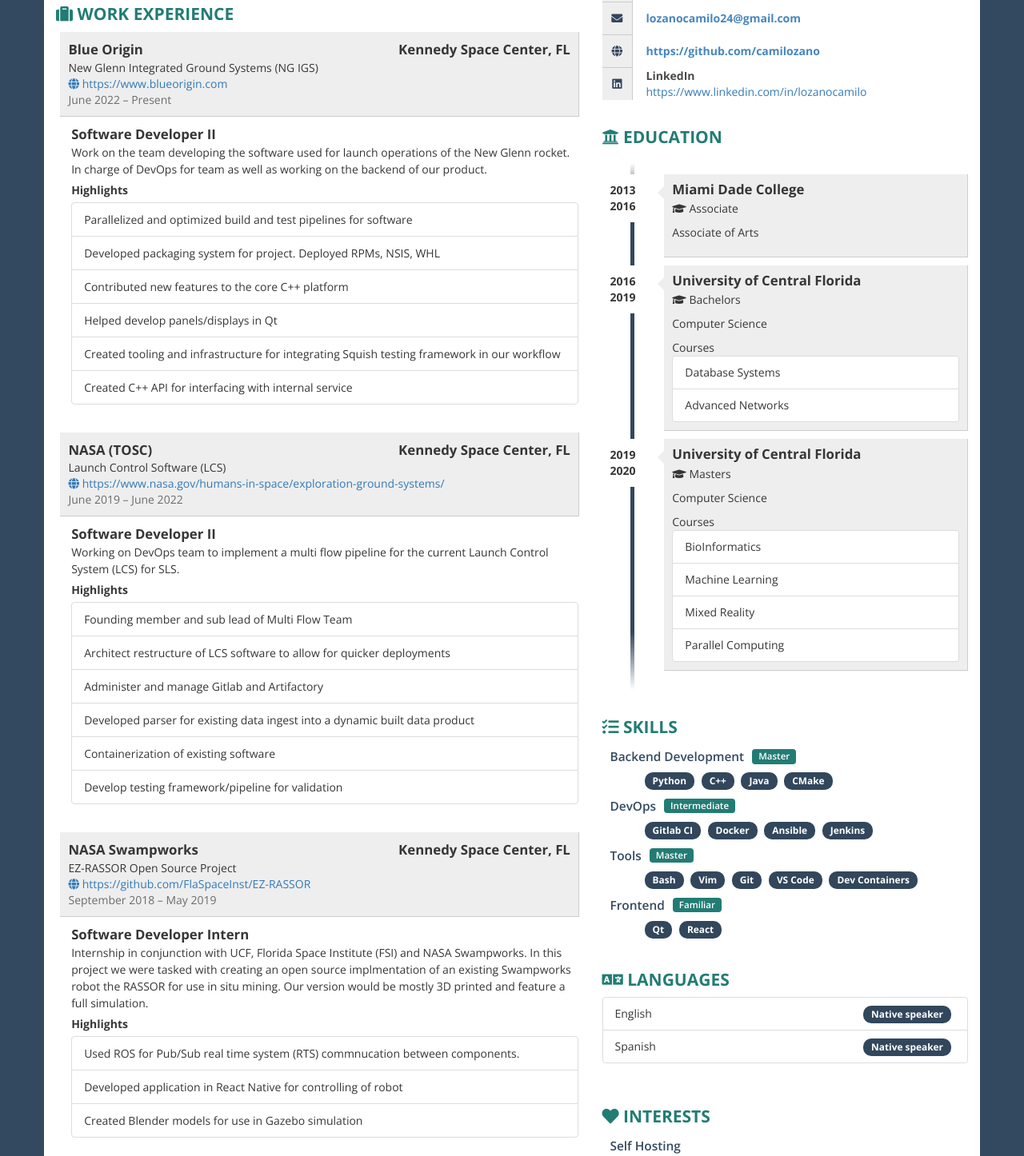
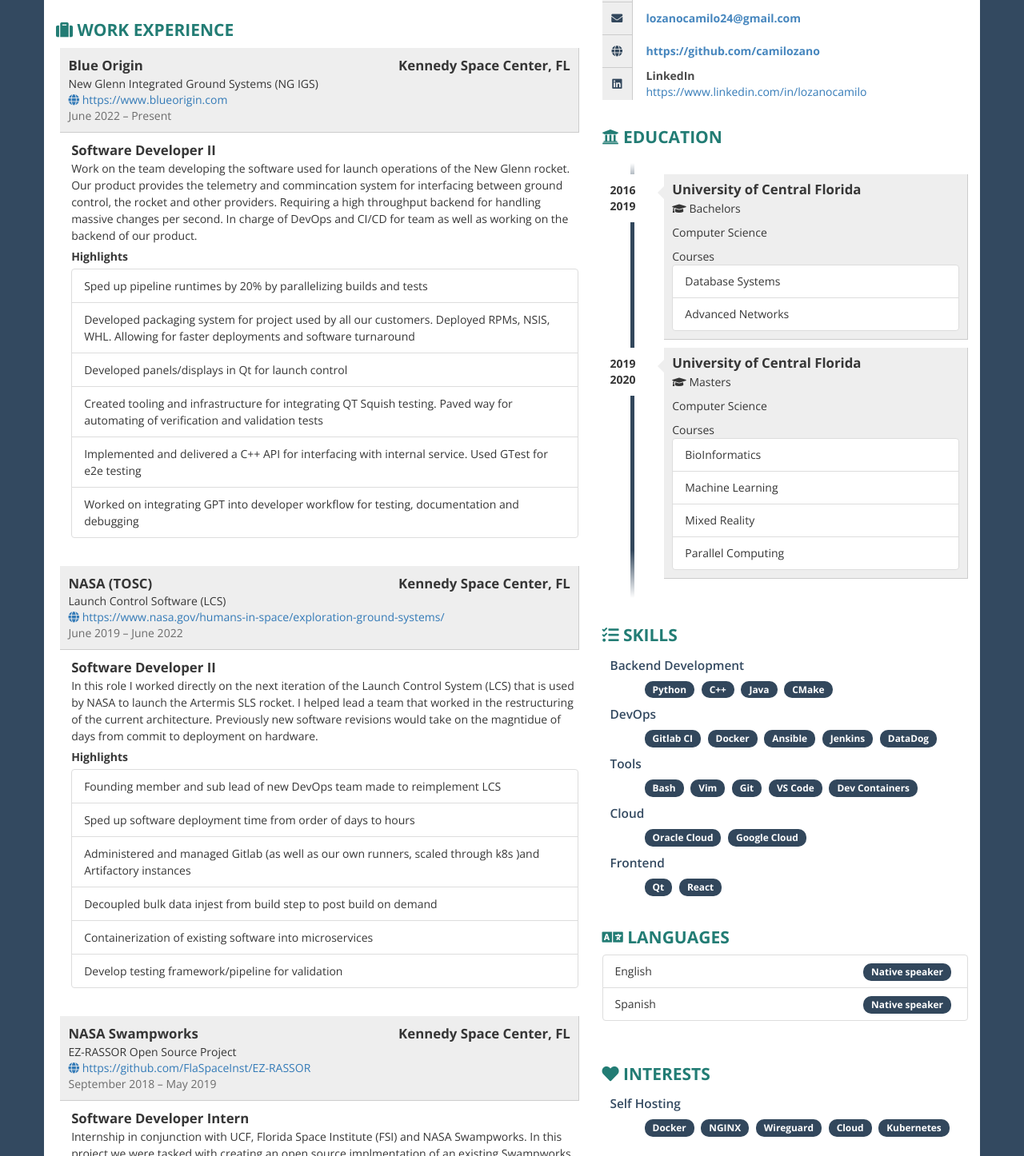
Before and after one commit to camilozano/Resume, a plain HTML site: page docs/index.html in a window 1280 px wide. Shown: the part 390-1836 px from the top of the page at 80% size. Drawn offline with nearby package versions, Linux system fonts and the light colour scheme.

Commit message:
Commit from GitHub Actions (Publish resume in JSONResume format as Github Page)

```diff
--- a/docs/index.html
+++ b/docs/index.html
@@ -412,7 +412,7 @@ blockquote,
           <!-- ABOUT ME -->
           <div class="box">
             <h2><i class="fas fa-user ico"></i> About</h2>
-            <p>Hi! I'm from Miami, FL and come from a Colombian background. I have been a developer for 6+ years. With a focus on space and ground control systems.</p>
+            <p>Hi! I'm from Miami, FL and come from a Colombian background. I have been a developer for 5+ years. I specialize in backend development with a passion for optimizing and automating workflows with DevOps tools.</p>
           </div>
           <!-- WORK EXPERIENCE -->
           <div class="box">
@@ -439,15 +439,15 @@ blockquote,
                   <div class="job-details col-xs-11">
                     <div class="profession">Software Developer II</div>
                     <div class="description">
-                      Work on the team developing the software used for launch operations of the New Glenn rocket. In charge of DevOps for team as well as working on the backend of our product.
+                      Work on the team developing the software used for launch operations of the New Glenn rocket. Our product provides the telemetry and commincation system for interfacing between ground control, the rocket and other providers. Requiring a high throughput backend for handling massive changes per second.  In charge of DevOps and CI/CD for team as well as working on the backend of our product.
                       <div class="highlights">Highlights</div>
                       <ul class="list-group">
-                        <li class="list-group-item">Parallelized and optimized build and test pipelines for software</li>
-                        <li class="list-group-item">Developed packaging system for project. Deployed RPMs, NSIS, WHL</li>
-                        <li class="list-group-item">Contributed new features to the core C++ platform</li>
-                        <li class="list-group-item">Helped develop panels/displays in Qt</li>
-                        <li class="list-group-item">Created tooling and infrastructure for integrating Squish testing framework in our workflow</li>
-                        <li class="list-group-item">Created C++ API for interfacing with internal service</li>
+                        <li class="list-group-item">Sped up pipeline runtimes by 20% by parallelizing builds and tests</li>
+                        <li class="list-group-item">Developed packaging system for project used by all our customers. Deployed RPMs, NSIS, WHL. Allowing for faster deployments and software turnaround</li>
+                        <li class="list-group-item">Developed panels/displays in Qt for launch control</li>
+                        <li class="list-group-item">Created tooling and infrastructure for integrating QT Squish testing. Paved way for automating of verification and validation tests</li>
+                        <li class="list-group-item">Implemented and delivered a C++ API for interfacing with internal service. Used GTest for e2e testing</li>
+                        <li class="list-group-item">Worked on integrating GPT into developer workflow for testing, documentation and debugging</li>
                       </ul>
                     </div>
                   </div>
@@ -475,14 +475,14 @@ blockquote,
                   <div class="job-details col-xs-11">
                     <div class="profession">Software Developer II</div>
                     <div class="description">
-                      Working on DevOps team to implement a multi flow pipeline for the current Launch Control System (LCS) for SLS.
+                      In this role I worked directly on the next iteration of the Launch Control System (LCS) that is used by NASA to launch the Artermis SLS rocket. I helped lead a team that worked in the restructuring of the current architecture. Previously new software revisions would take on the magntidue of days from commit to deployment on hardware.
                       <div class="highlights">Highlights</div>
                       <ul class="list-group">
-                        <li class="list-group-item">Founding member and sub lead of Multi Flow Team</li>
-                        <li class="list-group-item">Architect restructure of LCS software to allow for quicker deployments</li>
-                        <li class="list-group-item">Administer and manage Gitlab and Artifactory</li>
-                        <li class="list-group-item">Developed parser for existing data ingest into a dynamic built data product</li>
-                        <li class="list-group-item">Containerization of existing software</li>
+                        <li class="list-group-item">Founding member and sub lead of new DevOps team made to reimplement LCS</li>
+                        <li class="list-group-item">Sped up software deployment time from order of days to hours</li>
+                        <li class="list-group-item">Administered and managed Gitlab (as well as our own runners, scaled through k8s )and Artifactory instances</li>
+                        <li class="list-group-item">Decoupled bulk data injest from build step to post build on demand</li>
+                        <li class="list-group-item">Containerization of existing software into microservices</li>
                         <li class="list-group-item">Develop testing framework/pipeline for validation</li>
                       </ul>
                     </div>
@@ -544,40 +544,13 @@ blockquote,
                   <div class="job-details col-xs-11">
                     <div class="profession">Embedded Systems Developer</div>
                     <div class="description">
-                      Ektec is a start up based in Miami that provides an open payment system for transportation systems, mainly servicing in Latin America. Allowing for use of regular bank cards at bus/transit/metro stops instead of a metro card.
+                      Ektec is a start up based in Miami that provides an open payment system for transportation systems, mainly servicing in Latin America. Allowing for use of regular bank cards at bus/transit/metro stops instead of a metro card. The product functioned as an edge computing application, with unreliable network connection. Device procesed transactions asynchronously, and synced whenever network was available
                       <div class="highlights">Highlights</div>
                       <ul class="list-group">
-                        <li class="list-group-item">Created an application for processing asynchronous credit card transactions on an embedded system</li>
+                        <li class="list-group-item">Created an application in Python for processing asynchronous credit card transactions on an embedded system</li>
                         <li class="list-group-item">Integrated POS terminal, GPS, GPRS modem, relay switches to interface all together, for use in transit systems.</li>
                         <li class="list-group-item">Sole developer for embedded device, in charge of deployment, maintenance and life cycle of devices</li>
-                      </ul>
-                    </div>
-                  </div>
-                </div>
-              </div>
-          </div>
-          <!-- VOLUNTEER -->
-          <div class="box">
-            <h2><i class= "fas fa-users ico"></i> Volunteer</h2>
-              <div class="job clearfix">
-                <div class="row">
-                  <div class="details">
-                    <div class="where">Junior Knights at UCF</div>
-                    <div class="address">
-                      <a href="https:&#x2F;&#x2F;www.cs.ucf.edu&#x2F;JuniorKnights&#x2F;" target= "_blank"><i class="fas fa-globe ico"></i> https:&#x2F;&#x2F;www.cs.ucf.edu&#x2F;JuniorKnights&#x2F;</a>
-                    </div>
-                    <div class="year">September 2016 – September 2018</div>
-                  </div>
-                </div>
-                <div class="row">
-                  <div class="job-details col-xs-11">
-                    <div class="profession">Teacher</div>
-                    <div class="description">
-                      Program to teach high school students programming
-                      <div class="highlights">Highlights</div>
-                      <ul class="list-group">
-                        <li class="list-group-item">Taught beginners to advanced, in Java, C and Python.</li>
-                        <li class="list-group-item">Lead a class that provided extra help to students taking the AP Computer Science exam.</li>
+                        <li class="list-group-item">Setup provisioning of devices, as well as maintaining and updating fleet of devices</li>
                       </ul>
                     </div>
                   </div>
@@ -617,15 +590,6 @@ blockquote,
             <h2><i class="fas fa-university ico"></i> Education</h2>
             <ul id="education" class="clearfix">
               <li>
-                <div class="year pull-left">2013 2016</div>
-                <div class="description pull-right">
-                  <h3>Miami Dade College</h3>
-                  <div class="where"></div>
-                  <p><i class= "fas fa-graduation-cap ico"></i> Associate</p>
-                  <p>Associate of Arts</p>
-                </div>
-              </li>
-              <li>
                 <div class="year pull-left">2016 2019</div>
                 <div class="description pull-right">
                   <h3>University of Central Florida</h3>
@@ -663,7 +627,7 @@ blockquote,
             <div class="skills clearfix">
               <div class="item-skills">
                   Backend Development
-                  <span class="skill-level">Master</span>
+
               </div>
               <div class="col-sm-offset-1 col-sm-12 clearfix">
                 <span class= "skill badge">Python</span>
@@ -675,19 +639,20 @@ blockquote,
             <div class="skills clearfix">
               <div class="item-skills">
                   DevOps
-                  <span class="skill-level">Intermediate</span>
+
               </div>
               <div class="col-sm-offset-1 col-sm-12 clearfix">
                 <span class= "skill badge">Gitlab CI</span>
                 <span class= "skill badge">Docker</span>
                 <span class= "skill badge">Ansible</span>
                 <span class= "skill badge">Jenkins</span>
+                <span class= "skill badge">DataDog</span>
               </div>
             </div>
             <div class="skills clearfix">
               <div class="item-skills">
                   Tools
-                  <span class="skill-level">Master</span>
+
               </div>
               <div class="col-sm-offset-1 col-sm-12 clearfix">
                 <span class= "skill badge">Bash</span>
@@ -699,8 +664,18 @@ blockquote,
             </div>
             <div class="skills clearfix">
               <div class="item-skills">
+                  Cloud
+
+              </div>
+              <div class="col-sm-offset-1 col-sm-12 clearfix">
+                <span class= "skill badge">Oracle Cloud</span>
+                <span class= "skill badge">Google Cloud</span>
+              </div>
+            </div>
+            <div class="skills clearfix">
+              <div class="item-skills">
                   Frontend
-                  <span class="skill-level">Familiar</span>
+
               </div>
               <div class="col-sm-offset-1 col-sm-12 clearfix">
                 <span class= "skill badge">Qt</span>
```
Also changed, not shown: package-lock.json (added).
